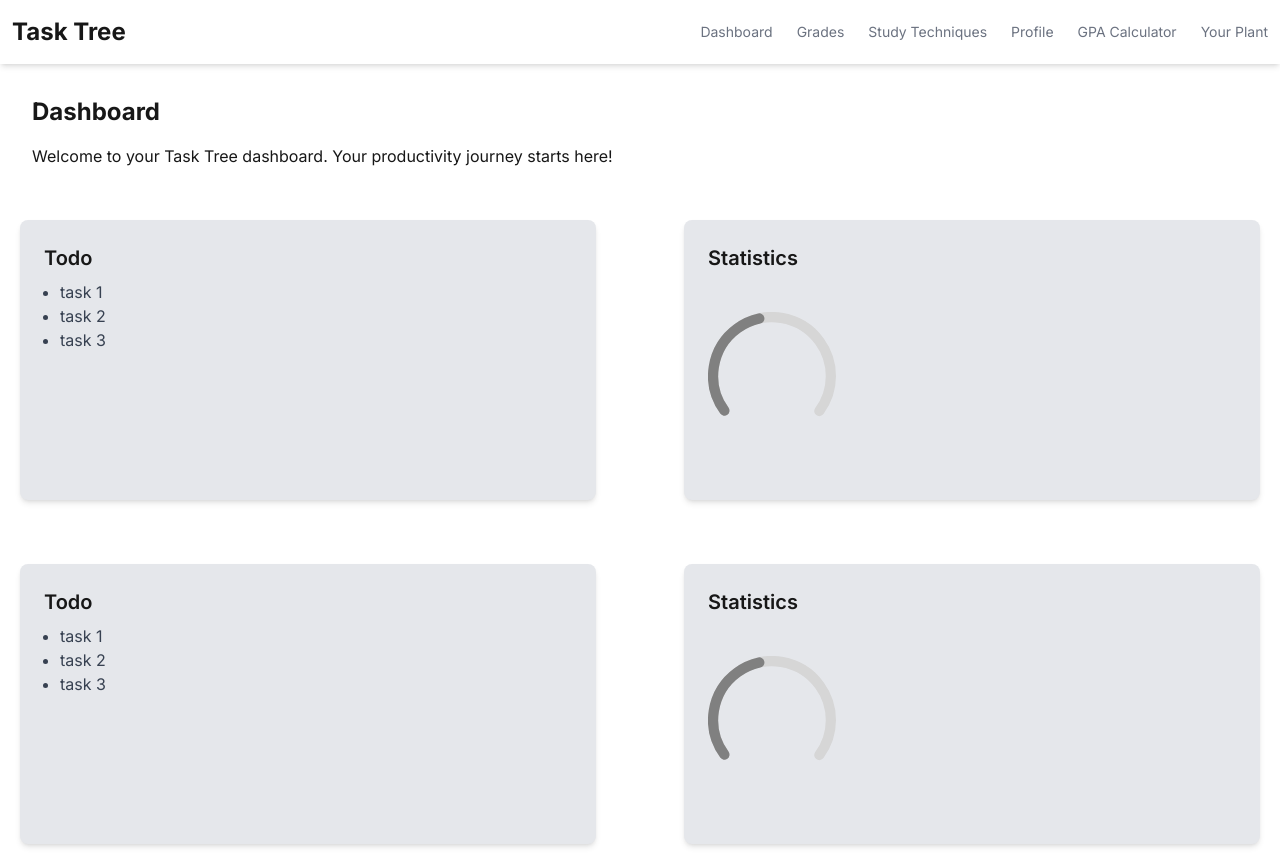
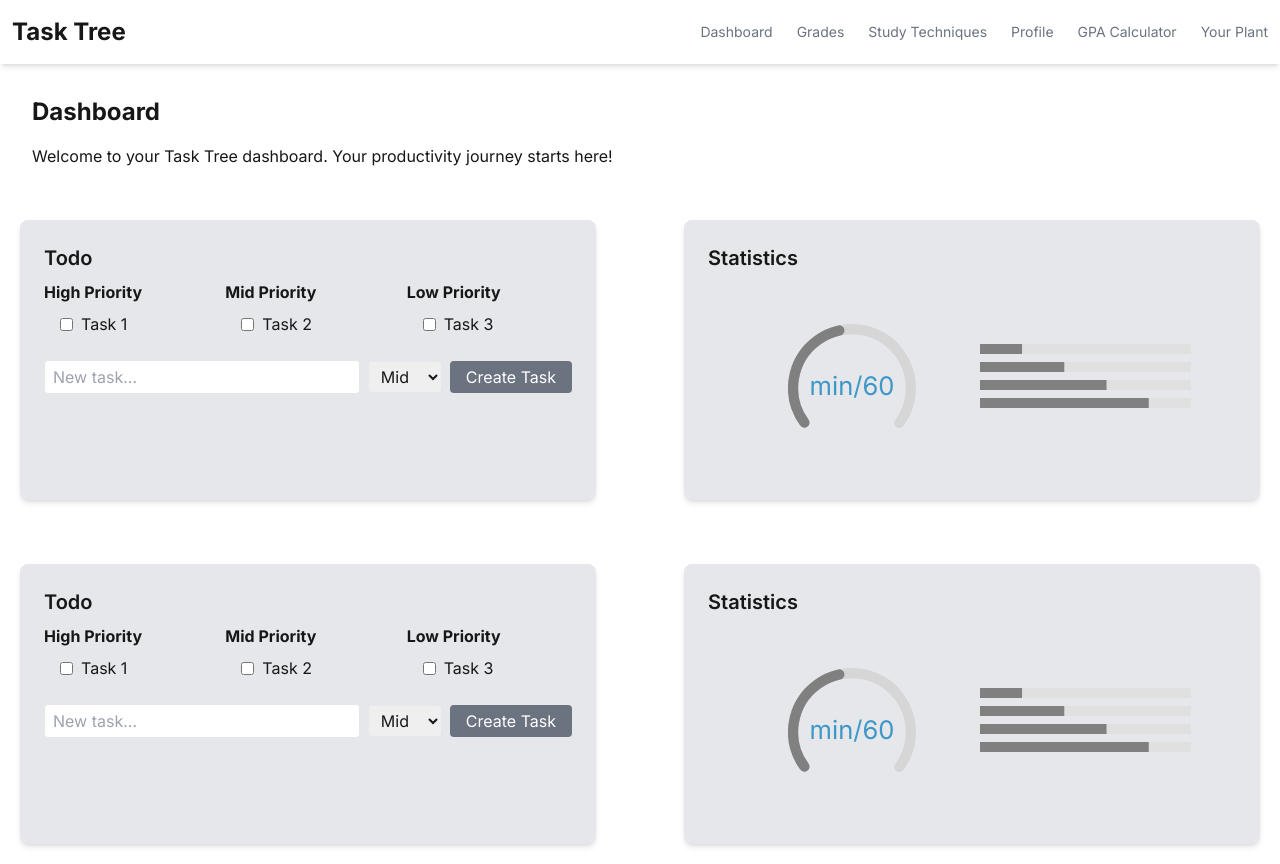
Before and after one commit to GDSC-Blink/Task-Tree, a Next.js app: page / in a window 1280 px wide. Built offline with nearby package versions, Linux system fonts and the light colour scheme.

Commit message:
Dashboard + Study Techniques basic complete

```diff
--- a/app/study-techniques/page.tsx
+++ b/app/study-techniques/page.tsx
@@ -1,11 +1,50 @@
 import Link from "next/link";
+import Widget from "@/components/widget";
 
 export default function StudyTechniques() {
     return (
-      <div className="flex flex-col items-center justify-center p-8">
-        <h1 className="text-2xl font-bold mb-4">Study Techniques</h1>
-        <p>Explore various study techniques to boost your productivity.</p>
-        <h2><Link href="/active_recall">Active Recall</Link></h2>
+      <div className="min-h-screen flex flex-col">
+        <header className="p-8">
+          <h1 className="text-2xl font-bold mb-4">Study Techniques</h1>
+          <p>
+            Explore various study techniques to boost your productivity.
+          </p>
+        </header>
+        {/* This container fills the remaining space below the header */}
+        <div className="relative flex-grow">
+          {/* Top-left widget */}
+          <div className="absolute top-5 left-5">
+            <Link href="/active_recall">
+              <Widget title="Active Recall">
+                <p>Active Recall</p>
+              </Widget>
+            </Link>
+          </div>
+          {/* Top-right widget */}
+          <div className="absolute top-5 right-5">
+            <Link href="/active_recall">
+              <Widget title="Active Recall">
+                <p>Active Recall</p>
+              </Widget>
+            </Link>
+          </div>
+          {/* Bottom-left widget */}
+          <div className="absolute bottom-5 left-5">
+            <Link href="/active_recall">
+              <Widget title="Active Recall">
+                <p>Active Recall</p>
+              </Widget>
+            </Link>
+          </div>
+          {/* Bottom-right widget */}
+          <div className="absolute bottom-5 right-5">
+            <Link href="/active_recall">
+              <Widget title="Active Recall">
+                <p>Active Recall</p>
+              </Widget>
+            </Link>
+          </div>
+        </div>
       </div>
     )
   }
--- a/components/stats.tsx
+++ b/components/stats.tsx
@@ -1,22 +1,73 @@
 "use client";
-// components/StatsComponent.tsx
-import { CircularProgressbar, buildStyles } from 'react-circular-progressbar';
-import 'react-circular-progressbar/dist/styles.css';
+import { CircularProgressbar, buildStyles } from "react-circular-progressbar";
+import "react-circular-progressbar/dist/styles.css";
+import LinearProgress from "@mui/material/LinearProgress";
 import Widget from "./widget";
 
 const StatsComponent = () => {
   return (
     <Widget title="Statistics">
-            <div className='w-[10vw] h-[10vh] mt-10'>
+      <div className="flex items-center">
+        {/* Circular progress bar on the left */}
+        <div className="w-[10vw] h-[10vh] mt-10 ml-20">
           <CircularProgressbar
-                  value={45} circleRatio={0.7}
+            value={45}
+            circleRatio={0.7}
+            text="min/60"
             styles={buildStyles({
               rotation: 0.65,
-                        pathColor:"#808080"
+              pathColor: "#808080",
             })}
           />
         </div>
-
+        {/* Horizontal progress bars on the right */}
+        <div className="ml-16 mt-16 flex flex-col gap-2 justify-center" style={{ width: "40%" }}>
+          <LinearProgress
+            variant="determinate"
+            value={20}
+            sx={{
+            height: 10,
+            backgroundColor: "#e0e0e0", // track color
+            "& .MuiLinearProgress-bar": {
+              backgroundColor: "#808080",
+              },
+            }}
+          />
+          <LinearProgress
+            variant="determinate"
+            value={40}
+            sx={{
+            height: 10,
+            backgroundColor: "#e0e0e0", // track color
+            "& .MuiLinearProgress-bar": {
+              backgroundColor: "#808080",
+              },
+            }}
+          />
+          <LinearProgress
+            variant="determinate"
+            value={60}
+            sx={{
+            height: 10,
+            backgroundColor: "#e0e0e0", // track color
+            "& .MuiLinearProgress-bar": {
+              backgroundColor: "#808080",
+              },
+            }}
+          />
+          <LinearProgress
+            variant="determinate"
+            value={80}
+            sx={{
+            height: 10,
+            backgroundColor: "#e0e0e0", // track color
+            "& .MuiLinearProgress-bar": {
+              backgroundColor: "#808080",
+              },
+            }}
+          />
+        </div>
+      </div>
     </Widget>
   );
 };
--- a/components/todo.tsx
+++ b/components/todo.tsx
@@ -1,15 +1,138 @@
+"use client";
+import { useState } from "react";
 import Widget from "./widget";
 
+type Priority = "high" | "mid" | "low";
+
+interface Task {
+  id: number;
+  text: string;
+  completed: boolean;
+  priority: Priority;
+}
+
 const ToDoComponent = () => {
-    return (
-        <Widget title="Todo">
-            <ul className="list-disc pl-4">
-                <li>task 1</li>
-                <li>task 2</li>
-                <li>task 3</li>
-            </ul>
-        </Widget>
+  const [tasks, setTasks] = useState<Task[]>([
+    { id: 1, text: "Task 1", completed: false, priority: "high" },
+    { id: 2, text: "Task 2", completed: false, priority: "mid" },
+    { id: 3, text: "Task 3", completed: false, priority: "low" },
+  ]);
+  const [newTask, setNewTask] = useState("");
+  const [priority, setPriority] = useState<Priority>("mid");
+
+  const toggleTask = (id: number) => {
+    setTasks((prevTasks) =>
+      prevTasks.map((task) =>
+        task.id === id ? { ...task, completed: !task.completed } : task
+      )
     );
+  };
+
+  const addTask = () => {
+    if (!newTask.trim()) return;
+    const newTaskObj: Task = {
+      id: Date.now(), // simple unique id
+      text: newTask,
+      completed: false,
+      priority: priority,
+    };
+    setTasks((prevTasks) => [...prevTasks, newTaskObj]);
+    setNewTask("");
+  };
+
+  // Filter tasks by priority
+  const highTasks = tasks.filter((task) => task.priority === "high");
+  const midTasks = tasks.filter((task) => task.priority === "mid");
+  const lowTasks = tasks.filter((task) => task.priority === "low");
+
+  return (
+    <Widget title="Todo">
+      <div className="grid grid-cols-1 md:grid-cols-3 gap-4">
+        {/* High Priority Section */}
+        <div>
+          <h4 className="font-bold mb-2">High Priority</h4>
+          <ul className="list-disc pl-4">
+            {highTasks.map((task) => (
+              <li key={task.id} className="flex items-center mb-2">
+                <input
+                  type="checkbox"
+                  checked={task.completed}
+                  onChange={() => toggleTask(task.id)}
+                  className="mr-2"
+                />
+                <span className={task.completed ? "line-through text-gray-500" : ""}>
+                  {task.text}
+                </span>
+              </li>
+            ))}
+          </ul>
+        </div>
+        {/* Mid Priority Section */}
+        <div>
+          <h4 className="font-bold mb-2">Mid Priority</h4>
+          <ul className="list-disc pl-4">
+            {midTasks.map((task) => (
+              <li key={task.id} className="flex items-center mb-2">
+                <input
+                  type="checkbox"
+                  checked={task.completed}
+                  onChange={() => toggleTask(task.id)}
+                  className="mr-2"
+                />
+                <span className={task.completed ? "line-through text-gray-500" : ""}>
+                  {task.text}
+                </span>
+              </li>
+            ))}
+          </ul>
+        </div>
+        {/* Low Priority Section */}
+        <div>
+          <h4 className="font-bold mb-2">Low Priority</h4>
+          <ul className="list-disc pl-4">
+            {lowTasks.map((task) => (
+              <li key={task.id} className="flex items-center mb-2">
+                <input
+                  type="checkbox"
+                  checked={task.completed}
+                  onChange={() => toggleTask(task.id)}
+                  className="mr-2"
+                />
+                <span className={task.completed ? "line-through text-gray-500" : ""}>
+                  {task.text}
+                </span>
+              </li>
+            ))}
+          </ul>
+        </div>
+      </div>
+      {/* Create New Task Form */}
+      <div className="mt-4 flex flex-col md:flex-row items-center">
+        <input
+          type="text"
+          placeholder="New task..."
+          value={newTask}
+          onChange={(e) => setNewTask(e.target.value)}
+          className="border rounded px-2 py-1 flex-grow mb-2 md:mb-0"
+        />
+        <select
+          value={priority}
+          onChange={(e) => setPriority(e.target.value as Priority)}
+          className="border rounded px-2 py-1 ml-0 md:ml-2 mb-2 md:mb-0"
+        >
+          <option value="high">High</option>
+          <option value="mid">Mid</option>
+          <option value="low">Low</option>
+        </select>
+        <button
+          onClick={addTask}
+          className="ml-0 md:ml-2 bg-gray-500 text-white px-4 py-1 rounded"
+        >
+          Create Task
+        </button>
+      </div>
+    </Widget>
+  );
 };
 
 export default ToDoComponent;
--- a/components/widget.tsx
+++ b/components/widget.tsx
@@ -1,4 +1,4 @@
-// components/Widget.tsx
+// components/widget.tsx
 interface WidgetProps {
   title: string;
   children: React.ReactNode;
@@ -8,7 +8,7 @@ const Widget = ({ title, children }: WidgetProps) => {
   return (
     <div className="bg-gray-200 rounded-lg p-6 shadow-md w-[45vw] h-[35vh]">
       <h3 className="text-xl font-semibold mb-2">{title}</h3>
-      <div className="text-gray-700">{children}</div>
+      {children}
     </div>
   );
 };
--- a/package.json
+++ b/package.json
@@ -9,6 +9,9 @@
     "lint": "next lint"
   },
   "dependencies": {
+    "@emotion/react": "^11.14.0",
+    "@emotion/styled": "^11.14.0",
+    "@mui/material": "^6.4.7",
     "next": "15.1.6",
     "react": "^19.0.0",
     "react-circular-progressbar": "^2.2.0",
```
Also changed, not shown: 1 other file (tests, documents, lock files or other folders). Lines whose indentation alone changed are shown as unchanged.
